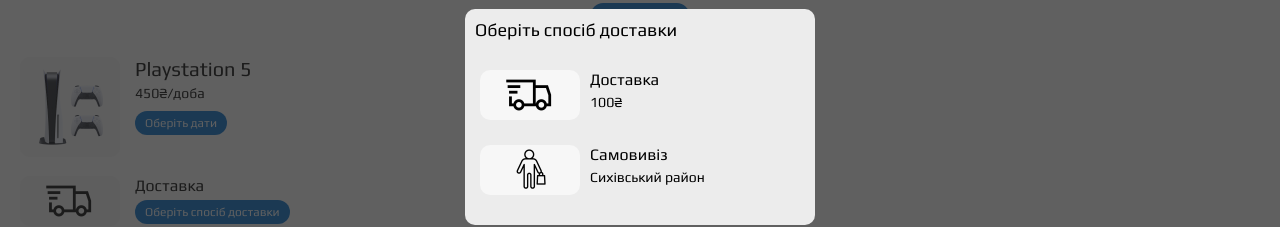
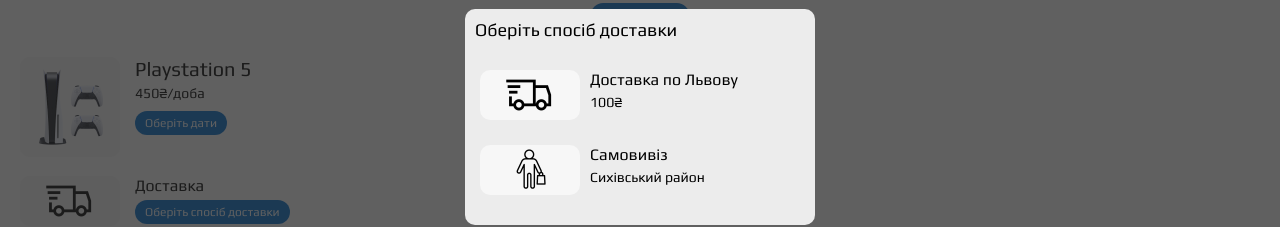
Before and after one commit to Shevtsooov/ps-rental-service, a React (Create React App) app: page /shopping-cart in a window 1280 px wide. Both pictures are taken after a click on the element "Оберіть спосіб доставки". Shown: the part 191-418 px from the top of the page. Built offline with nearby package versions, Linux system fonts and the light colour scheme.

Commit message:
added ref to Header, so the SHoppingCartBubble appears if Header is not in thew viewport

```diff
--- a/src/components/Delivery/Delivery.tsx
+++ b/src/components/Delivery/Delivery.tsx
@@ -61,7 +61,7 @@
                   className="delivery__modal_icon"
                 />
               <div className="delivery__info">
-                <p className="delivery__info_heading">Доставка</p>
+                <p className="delivery__info_heading">Доставка по Львову</p>
                 <p className="delivery__info_price">100₴</p>
               </div>
             </div>
```
